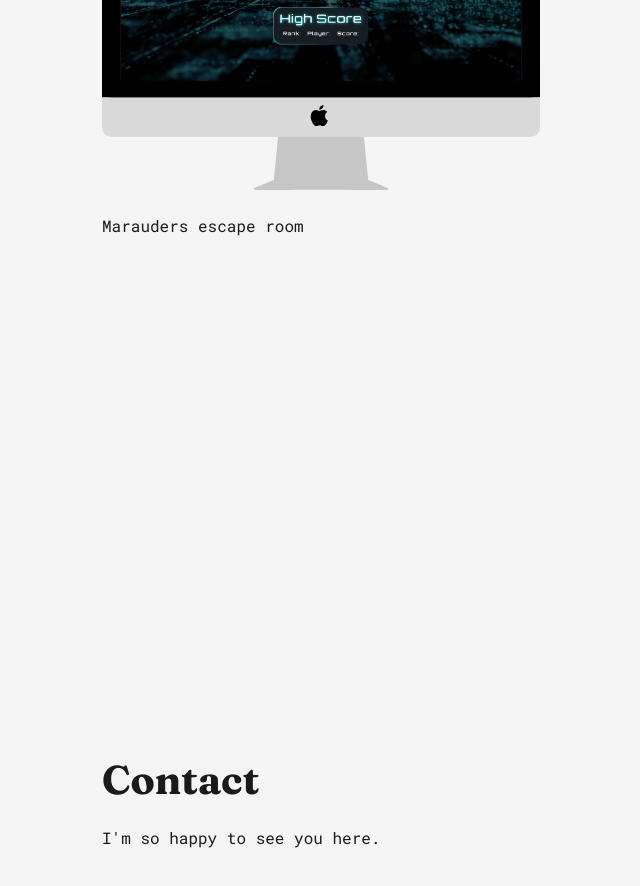
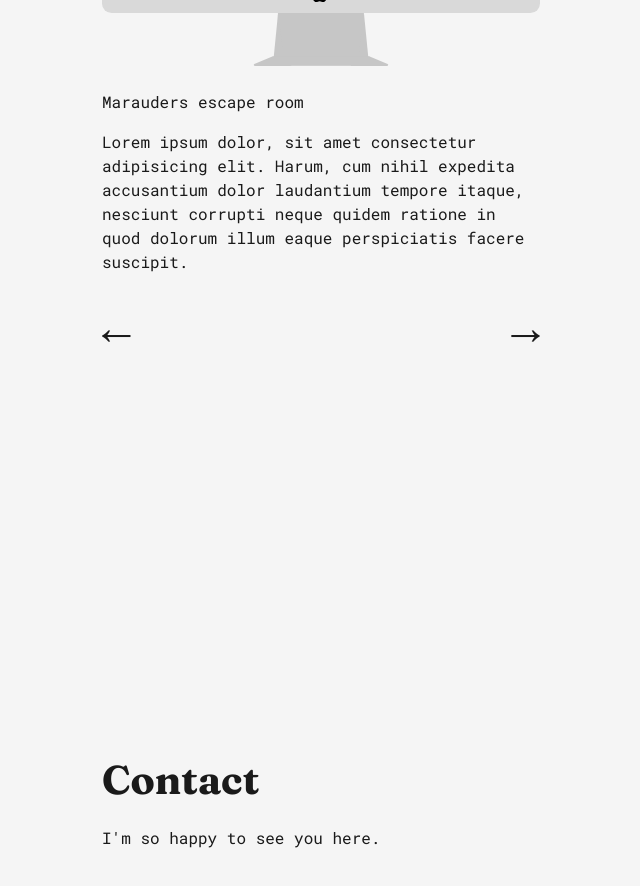
Before and after one commit to ngeliecode/angelie-portfolio, a React (Vite) app: page / in a window 1280 px wide. Shown: the part 2000-2886 px from the top of the page, without its empty margins (319-959 px from the left). Built offline with nearby package versions, Linux system fonts and the light colour scheme.

Commit message:
Navigate projects with arrow buttons

```diff
--- a/src/data/projects.ts
+++ b/src/data/projects.ts
@@ -2,12 +2,42 @@ export const projects = [
   {
     id: 1,
     title: 'Marauders escape room',
+    description:
+      'Lorem ipsum dolor, sit amet consectetur adipisicing elit. Harum, cum nihil expedita accusantium dolor laudantium tempore itaque, nesciunt corrupti neque quidem ratione in quod dolorum illum eaque perspiciatis facere suscipit.',
     image: '/images/marauders.jpg',
   },
-
   {
     id: 2,
     title: 'A mini project',
+    description:
+      'Lorem ipsum dolor, sit amet consectetur adipisicing elit. Harum, cum nihil expedita accusantium dolor laudantium tempore itaque, nesciunt corrupti neque quidem ratione in quod dolorum illum eaque perspiciatis facere suscipit.',
     image: '/images/animation2.jpg',
   },
+  {
+    id: 3,
+    title: 'Projekt 3',
+    description:
+      'Lorem ipsum dolor, sit amet consectetur adipisicing elit. Harum, cum nihil expedita accusantium dolor laudantium tempore itaque, nesciunt corrupti neque quidem ratione in quod dolorum illum eaque perspiciatis facere suscipit.',
+    image: '',
+  },
+  {
+    id: 4,
+    title: 'Projekt 4',
+    description:
+      'Lorem ipsum dolor, sit amet consectetur adipisicing elit. Harum, cum nihil expedita accusantium dolor laudantium tempore itaque, nesciunt corrupti neque quidem ratione in quod dolorum illum eaque perspiciatis facere suscipit.',
+    image: '',
+  },
+  {
+    id: 5,
+    title: 'Projekt 5',
+    description:
+      'Lorem ipsum dolor, sit amet consectetur adipisicing elit. Harum, cum nihil expedita accusantium dolor laudantium tempore itaque, nesciunt corrupti neque quidem ratione in quod dolorum illum eaque perspiciatis facere suscipit.',
+    image: '',
+  },
+  {
+    id: 6,
+    title: 'Projekt 6',
+    description:
+      'Lorem ipsum dolor, sit amet consectetur adipisicing elit. Harum, cum nihil expedita accusantium dolor laudantium tempore itaque, nesciunt corrupti neque quidem ratione in quod dolorum illum eaque perspiciatis facere suscipit.',
+  },
 ]
--- a/src/sections/Projects/Projects.css
+++ b/src/sections/Projects/Projects.css
@@ -16,3 +16,11 @@
   width: 91.5%;
   height: 62.5%;
 }
+
+.swipe {
+  display: flex;
+  justify-content: space-between;
+  gap: 1rem;
+
+  font-size: 3rem;
+}
--- a/src/sections/Projects/Projects.tsx
+++ b/src/sections/Projects/Projects.tsx
@@ -1,24 +1,35 @@
 import './Projects.css'
 import computer from '../../assets/computer.svg'
 import { projects } from '../../data/projects'
+import { useState } from 'react'
 
 const Projects = () => {
+  const [active, setActive] = useState(0)
+
+  function nextProject() {
+    setActive((current) => (current + 1) % projects.length)
+  }
+
+  function prevProject() {
+    setActive((current) => (current - 1 + projects.length) % projects.length)
+  }
+
   return (
     <section id="projects" className="projects">
       <h2>Projects</h2>
 
-      {/* {projects.map((project) => (
-        <div className="project-image" key={project.id}>
-          <img src={project.image} />
-        </div>
-      ))} */}
-
       <div className="project-image-container">
         <img className="computer-illustration" src={computer} alt="" />
-        <img className="project-image" src={projects[0].image} alt="" />
+        <img className="project-image" src={projects[active].image} alt="" />
       </div>
 
-      <h3>{projects[0].title}</h3>
+      <h3>{projects[active].title}</h3>
+      <p>{projects[active].description}</p>
+
+      <div className="swipe">
+        <button onClick={prevProject}>←</button>
+        <button onClick={nextProject}>→</button>
+      </div>
     </section>
   )
 }
```
